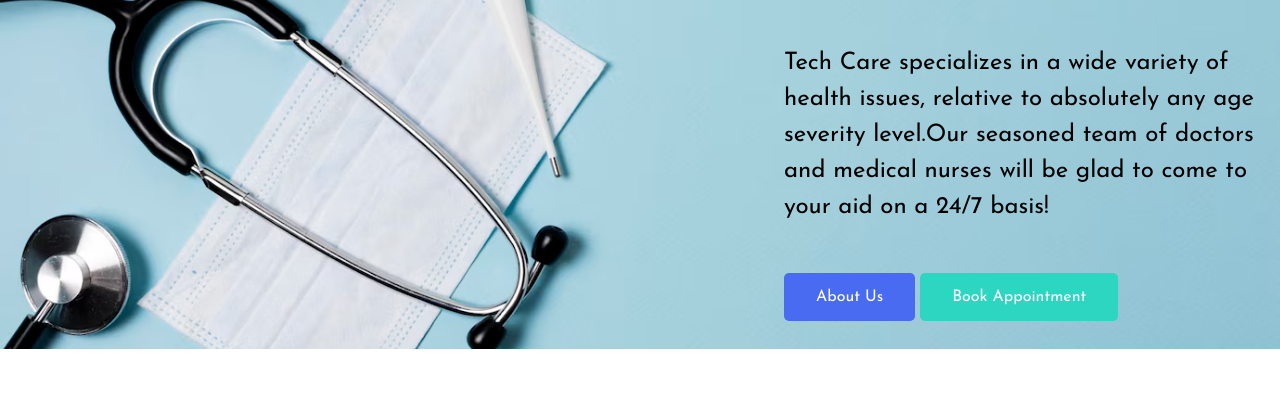
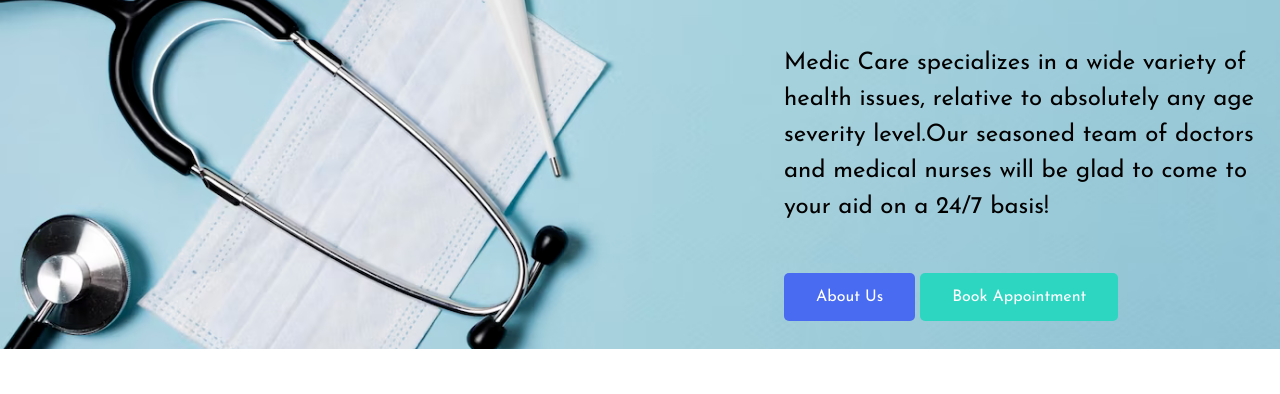
Before and after one commit to Exothermic6/Medic-Care, a plain HTML site: page index.html in a window 1280 px wide. Shown: the part 406-800 px from the top of the page. Drawn offline with Linux system fonts and the light colour scheme.

Commit message:
modified the hero text

```diff
--- a/index.html
+++ b/index.html
@@ -33,12 +33,13 @@
     <div class="hero">
       <div class="hero-content">
        <h1>Quality Care to Restore Your Health</h1>
-       <p>Tech Care specializes in a wide variety of health issues, relative to absolutely any age severity level.Our seasoned team of doctors and medical nurses will be glad to come to your aid on a 24/7 basis!</p>
+       <p>Medic Care specializes in a wide variety of health issues, relative to absolutely any age severity level.Our seasoned team of doctors and medical nurses will be glad to come to your aid on a 24/7 basis!</p>
       <div class="hero-buttons">
        <a href="#"><button class="btn-blue btn">About Us</button></a>
       <a href="#"><button class="btn-green btn" >Book Appointment</button></a>
       </div>
       </div>
+    </div>
     </div>
 
     <div class="features">
@@ -69,6 +70,7 @@
     </div>
 
     <div class="clearfix"></div>
+
     <div class="about" id="about">
       <div class="container">
         <div class="about-image">
```
